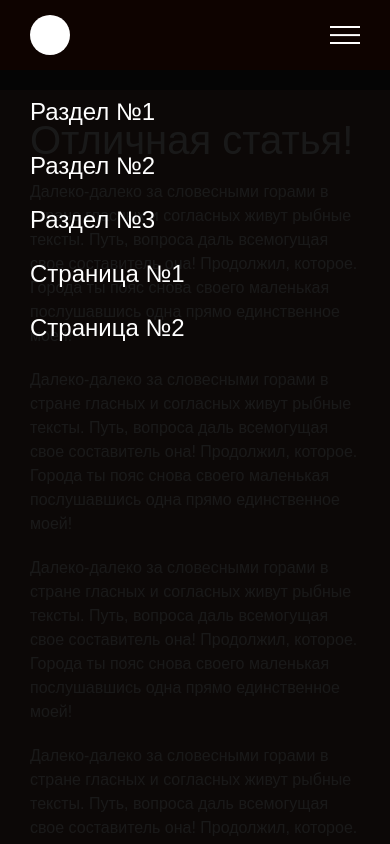
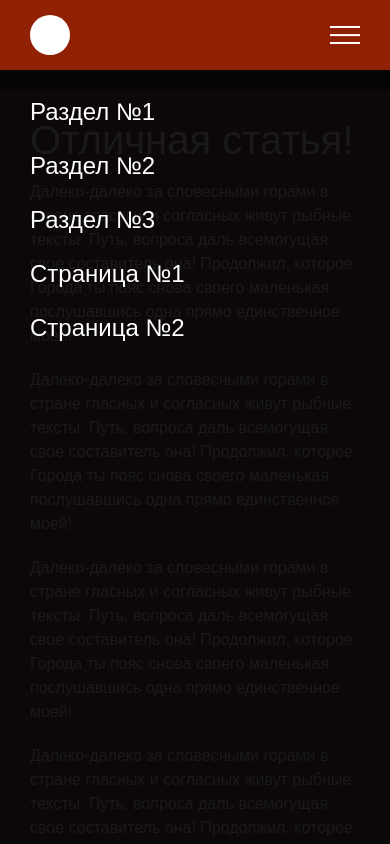
Before and after one commit to donVovan/Burger_JS_2, a plain HTML site: page index.html in a window 390 px wide. Shown: the top 844 px of the page. Drawn offline with Linux system fonts and the light colour scheme.

Commit message:
Мобильное меню. Часть 2

```diff
--- a/#source/scss/header.scss
+++ b/#source/scss/header.scss
@@ -76,6 +76,17 @@
             background-color: rgba(0, 0, 0, 0.9);
             padding: 100px 30px 30px 30px;
             transition: left 0.3s ease 0s;
+            overflow: auto;
+            &::before {
+                content: "";
+                position: fixed;
+                width: 100%;
+                top: 0;
+                left: 0;
+                height: 70px;
+                background-color: #912105;
+                z-index: 2;
+            }
         }
     }
 
```
Also changed, not shown: css/style.css.
